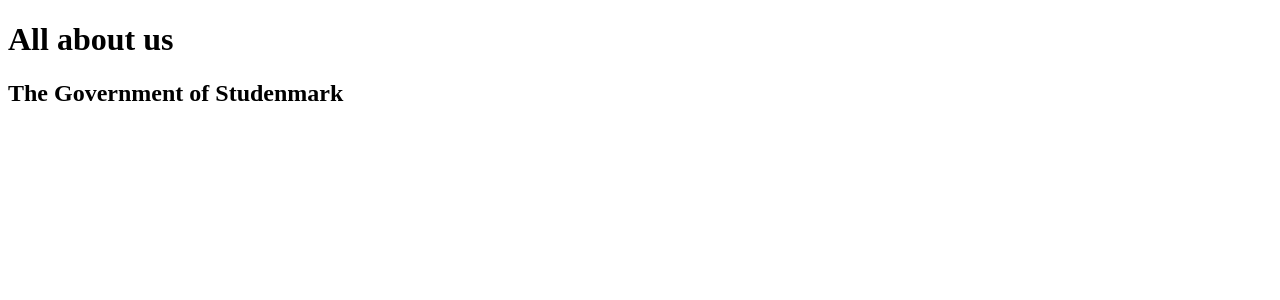
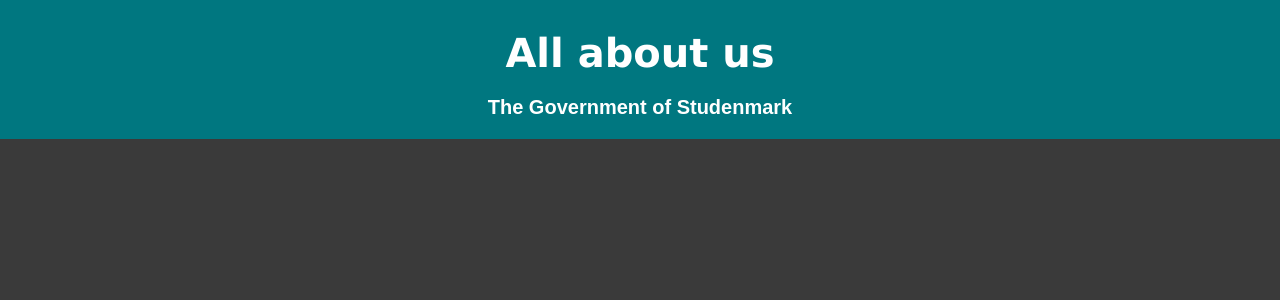
Before and after one commit to cringemoment/pain, a Jekyll site: the page about/cum.html, which Jekyll copies as it is, in a window 1280 px wide. Shown: the top 300 px of the page. Built offline with Jekyll 4.4.1, drawn with Linux system fonts in a browser that asks for light colours.

Commit message:
Update cum.html

```diff
--- a/about/cum.html
+++ b/about/cum.html
@@ -2,7 +2,7 @@
 <html lang="en" dir="ltr">
     <head>
         <meta charset="utf-8">
-        <link rel="stylesheet" href = "styles.css">
+        <link rel="stylesheet" href = "../styles.css">
     </head>
 
     <body>
```
